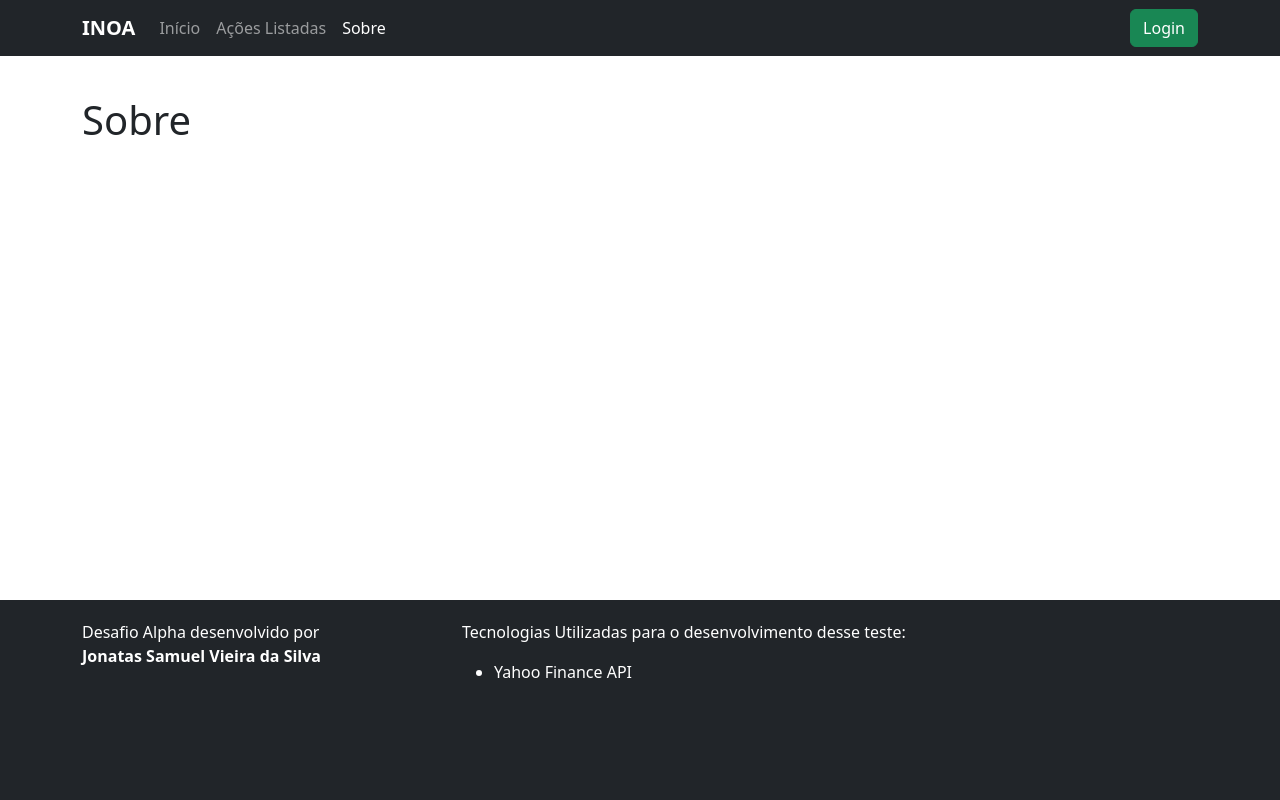
After one commit to clark25/inoaalpha, a Django app: page /alpha/sobre/ in a window 1280 px wide. The commit adds this page. Run offline with Django 4.2, Linux system fonts and the light colour scheme.

Commit message:
sobre criada

```diff
--- /dev/null
+++ b/inoa/alpha/templates/about.html
@@ -0,0 +1,5 @@
+{% extends "base_generic.html" %}
+
+{% block content %}
+  <h1>Sobre</h1>
+{% endblock %}
--- a/inoa/alpha/templates/base_generic.html
+++ b/inoa/alpha/templates/base_generic.html
@@ -32,7 +32,7 @@
                 </li>
               {% endif %}
               <li class="nav-item">
-                <a class="nav-link" href="">Sobre</a>
+                <a class="{% if request.path == '/alpha/sobre/' %}nav-link active{% else %}nav-link{% endif %}" href="{% url 'about' %}">Sobre</a>
               </li>
             </ul>
           </div>
--- a/inoa/alpha/urls.py
+++ b/inoa/alpha/urls.py
@@ -6,4 +6,5 @@ urlpatterns = [
   path('acoes/', views.AcaoListView.as_view(), name='acoes'),
   path('acao/<int:pk>', views.AcaoDetailView.as_view(), name='acao-detail'),
   path('acoesusuario/', views.AcaoUserView.as_view(), name='acao-user'),
+  path('sobre/', views.about, name='about'),
 ]
--- a/inoa/alpha/views.py
+++ b/inoa/alpha/views.py
@@ -30,3 +30,7 @@ class AcaoUserView(LoginRequiredMixin, generic.ListView):
   model = Acao
   template_name = 'alpha/acao_user.html'
   paginate_by = 20
+
+
+def about(request):
+  return render(request, 'about.html')
```
Also changed, not shown: inoa/db.sqlite3.
